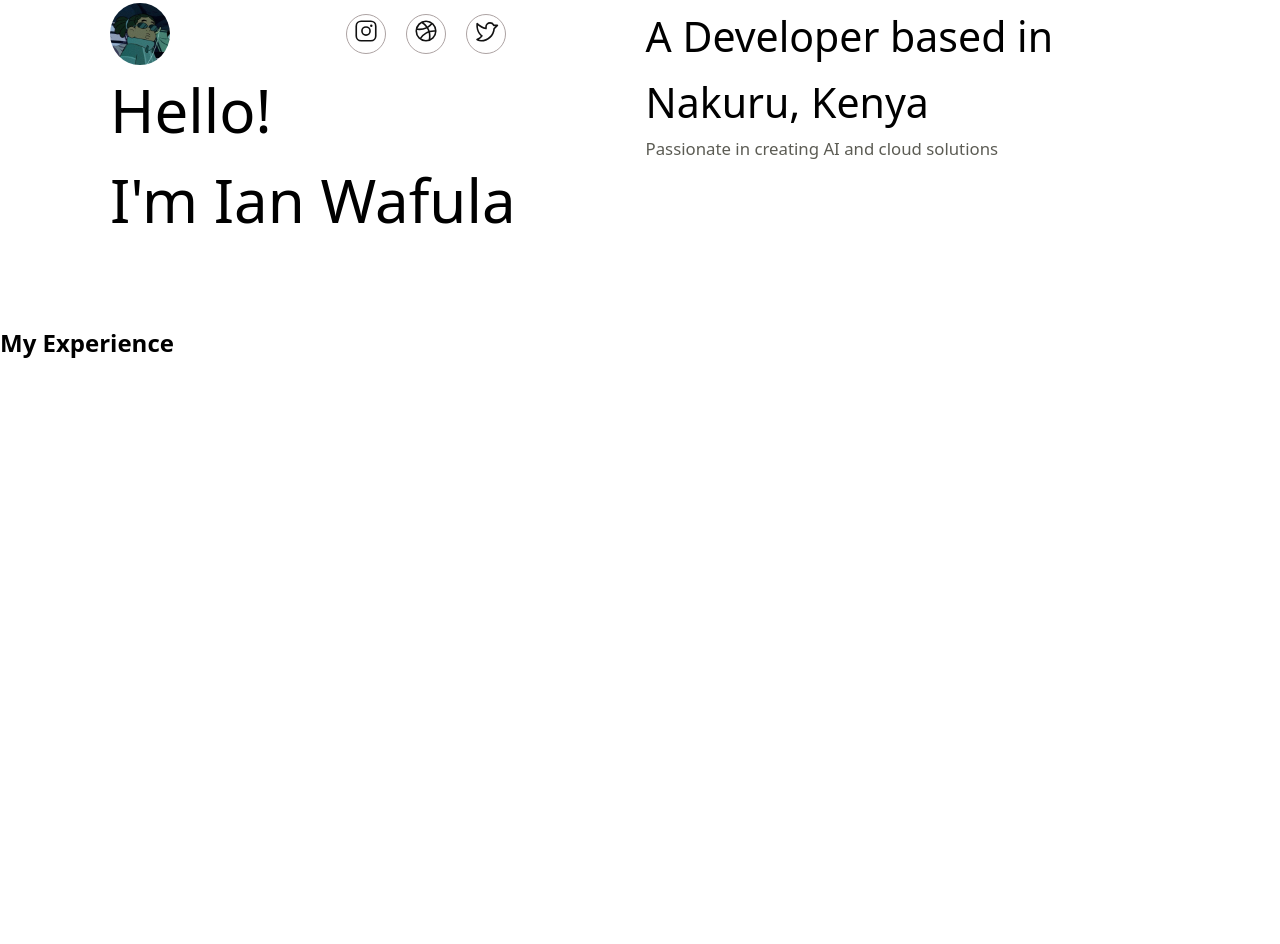
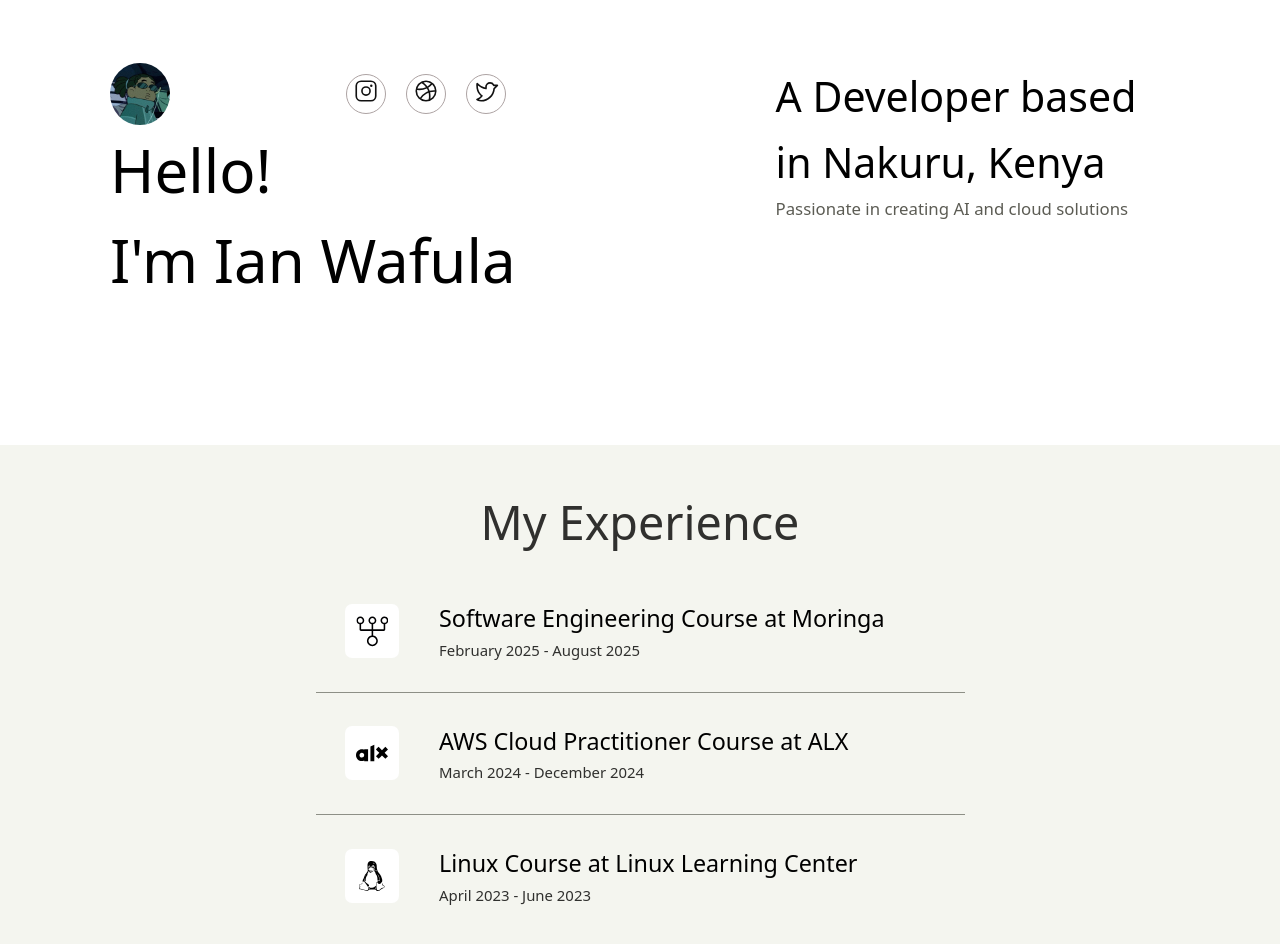
Before and after one commit to Ian-wafula1/Personal-website-v1, a plain HTML site: page index.html in a window 1280 px wide. Shown: the part 170-1114 px from the top of the page. Before the commit the page ends 800 px from the top, so only its background shows below. Drawn offline with Linux system fonts and the light colour scheme.

Commit message:
Style 'experience' section

```diff
--- a/css/style.css
+++ b/css/style.css
@@ -1,5 +1,6 @@
 :root {
     --grey: #f4f5ef;
+    --dark-grey: #8d8f86;
 }
 
 body {
@@ -57,10 +58,10 @@ a:hover {
 }
 
 .hero {
-    padding: 8rem 11rem;
+    padding: 14rem 11rem;
     display: flex;
     justify-content: space-between;
-    gap: 13rem;
+    gap: 26rem;
 }
 
 .hero .left {
@@ -104,3 +105,73 @@ svg {
     font-size: 1.8rem;
     font-weight: 500;
 }
+
+.experience {
+    display: flex;
+    flex-direction: column;
+    gap: 4rem;
+    background-color: var(--grey);
+    padding: 4rem 5rem;
+}
+
+
+.experience > div {
+    display: flex;
+    flex-direction: column;
+    align-items: center;
+    gap: 3rem;
+}
+
+.exp:nth-child(1) > div:first-child {
+    background-image: url('../images/connection-system-svgrepo-com.svg');
+
+}
+
+.exp:nth-child(3) > div:first-child {
+    background-image: url('../images/Alx--Streamline-Simple-Icons.svg');
+}
+
+.exp:nth-child(5) > div:first-child {
+    background-image: url('../images/linux-svgrepo-com.svg');
+}
+
+.exp div:first-child {
+    width: 5.4rem;
+    height: 5.4rem;
+    background-size: 60%;
+    background-position: center;
+    background-repeat: no-repeat;
+    border-radius: 7px;
+    background-color: #fff;
+}
+
+.experience .divider {
+    width: 55%;
+    height: 1px;
+    background-color: var(--dark-grey);
+}
+
+.exp {
+    display: flex;
+    /* border: 3px solid red; */
+    width: 80%;
+    justify-content: flex-start;
+    padding-left: 15%;
+    gap: 4rem;
+    align-items: center;
+}
+
+.exp > div:last-child p:first-child{
+    font-size: 2.5rem;
+}
+
+.exp > div:last-child p:last-child{
+    /* font-size: 1.6rem; */
+    color: #30302e;
+}
+.experience > p {
+    font-size: 5rem;
+    text-align: center;
+    font-weight: 500;
+    color: #30302e;
+}
--- a/index.html
+++ b/index.html
@@ -64,7 +64,7 @@
                   </g>
                 </svg>
               </div>
-              <div  class="svg">
+              <div class="svg">
                 <svg
                   xmlns="http://www.w3.org/2000/svg"
                   viewBox="0 0 256 256"
@@ -96,7 +96,7 @@
                   </g>
                 </svg>
               </div>
-              <div  class="svg">
+              <div class="svg">
                 <svg
                   xmlns="http://www.w3.org/2000/svg"
                   viewBox="0 0 256 256"
@@ -140,13 +140,37 @@
       </div>
 
       <div class="experience">
-        <h2>My Experience</h2>
+        <p>My Experience</p>
         <div>
-          <div class="exp"></div>
+          <div class="exp">
+            <div>
+
+            </div>
+            <div>
+              <p>Software Engineering Course at Moringa</p>
+              <p>February 2025 - August 2025</p>
+            </div>
+          </div>
           <div class="divider"></div>
-          <div class="exp"></div>
+          <div class="exp">
+            <div>
+
+            </div>
+            <div>
+              <p>AWS Cloud Practitioner Course at ALX</p>
+              <p>March 2024 - December 2024</p>
+            </div>
+          </div>
           <div class="divider"></div>
-          <div class="exp"></div>
+          <div class="exp">
+            <div>
+
+            </div>
+            <div>
+              <p>Linux Course at Linux Learning Center</p>
+              <p>April 2023 - June 2023</p>
+            </div>
+          </div>
         </div>
       </div>
 
```
Also changed, not shown: images/Alx--Streamline-Simple-Icons.svg (added), images/connection-system-svgrepo-com.svg (added), images/linux-svgrepo-com.svg (added).
